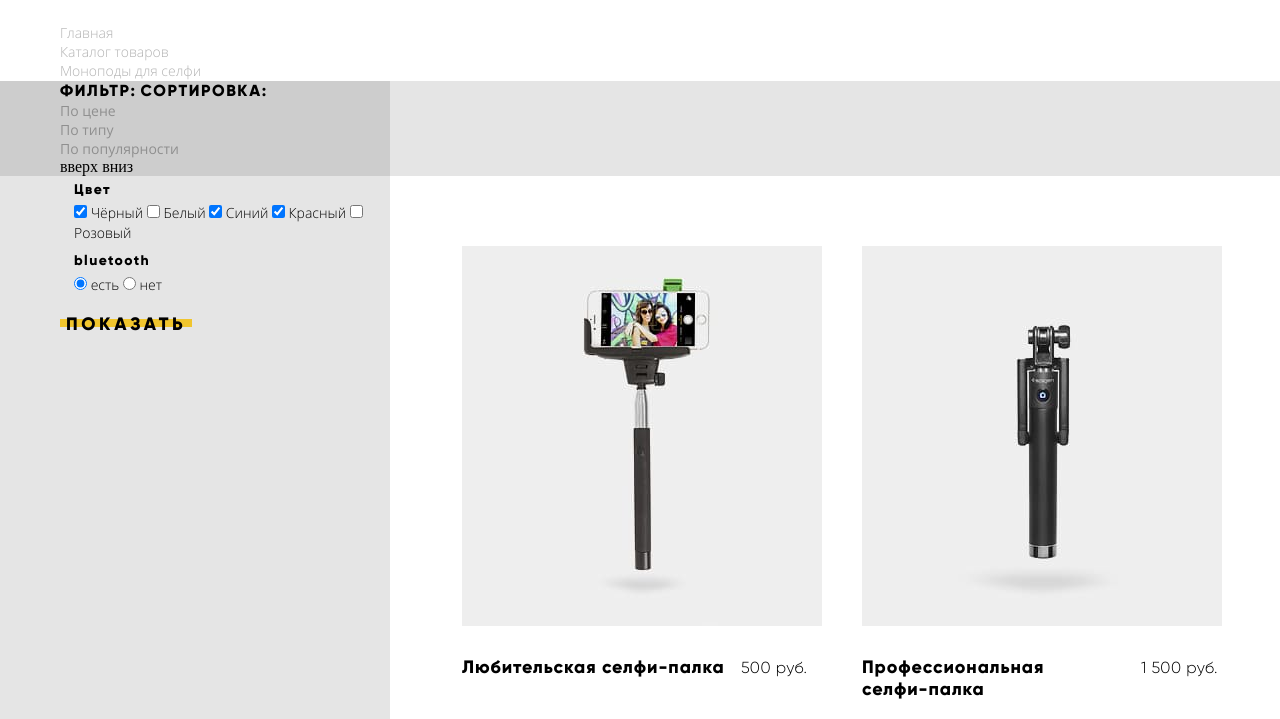
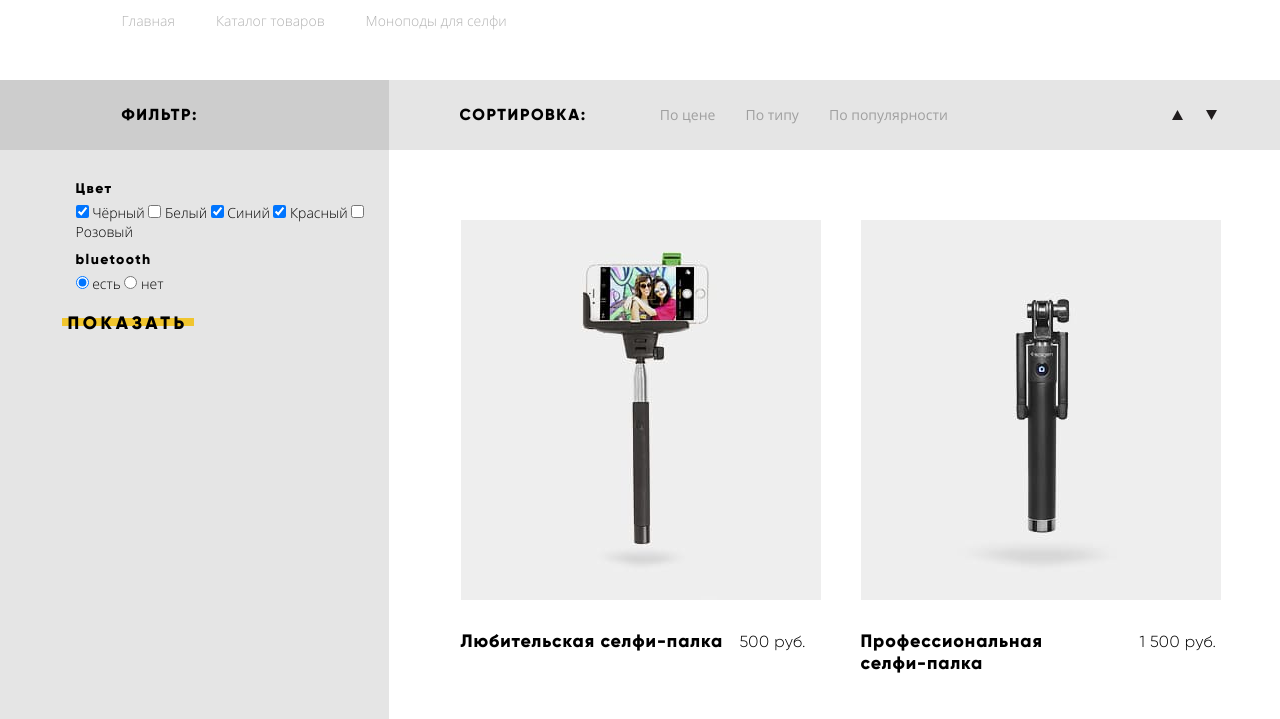
Before and after one commit to mauta/1049109-device-28, a plain HTML site: page catalog.html in a window 1280 px wide. Shown: the part 349-1068 px from the top of the page. Drawn offline with Linux system fonts and the light colour scheme; files whose address does not match are found by name.

Commit message:
add catalog-header style

```diff
--- a/catalog.html
+++ b/catalog.html
@@ -68,19 +68,28 @@
         </li>
       </ul>
 
-      <div class="catalog-header__wrap">
+
+
+          <span class="catalog-header__filter">фильтр:</span>
           <div class="catalog-header">
-          <span class="catalog-header__filter">фильтр:</span>
           <span class="catalog-header__sort">сортировка:</span>
           <ul class="catalog-header__list list">
             <li class="catalog-header__sort-item">По цене</li>
             <li class="catalog-header__sort-item">По типу</li>
             <li class="catalog-header__sort-item">По популярности</li>
           </ul>
-          <span>вверх</span>
-          <span>вниз</span>
+         <div class="catalog-header__btn-wrap">
+            <button class="catalog-header__btn">
+              <svg xmlns="http://www.w3.org/2000/svg" width="11" height="10" viewBox="0 0 11 10"><path fill="#231F20" d="M5.5 0L0 10h11z"/></svg>
+              <span class="visually-hidden">вверх</span>
+            </button>
+            <button class="catalog-header__btn">
+              <svg xmlns="http://www.w3.org/2000/svg" width="11" height="10" viewBox="0 0 11 10"><path fill="#231F20" d="M5.5 10L0 0h11"/></svg>
+              <span class="visually-hidden">вниз</span>
+            </button>
          </div>
         </div>
+
 
 
       <form class="catalog__filter filter" action="https://echo.htmlacademy.ru/" method="GET">
--- a/css/style.css
+++ b/css/style.css
@@ -202,7 +202,7 @@ body {
   margin: 0 auto;
   background-color: var(--accent-bgr);
   padding-top: 30px;
-  padding: 45px 60px 20px;
+  padding: 45px 60px 12px;
   position: relative;
   z-index: 1;
 }
@@ -1011,8 +1011,9 @@ body {
 .catalog {
   margin: 0 auto;
   display: grid;
-  grid-template-columns: auto 330px 830px auto;
+  grid-template-columns: auto 327px 830px auto;
   grid-template-rows: auto;
+  padding-top: 44px;
 
 }
 
@@ -1021,6 +1022,8 @@ body {
   font-weight: 800;
   font-size: 47px;
   line-height: 58px;
+  margin: 0;
+  padding-left: 60px;
   grid-column-start: 2;
   grid-column-end: 4;
   grid-row-start: 1;
@@ -1032,6 +1035,15 @@ body {
   grid-column-end: 4;
   grid-row-start: 2;
   grid-row-end: 3;
+  margin: 0;
+  padding-top: 30px;
+  padding-left: 60px;
+  padding-bottom: 50px;
+  display: flex;
+}
+
+.breadcrumbs__item {
+  margin-right: 41px;
 }
 
 .breadcrumbs__link {
@@ -1042,19 +1054,25 @@ body {
   opacity: 0.3;
 }
 
-.catalog-header__wrap {
-  background-color: var(--basic-grey-light);
-  grid-column-start: 1;
-  grid-column-end: 5;
+.catalog-header__filter {
+  grid-column-start: 2;
+  grid-column-end: 3;
   grid-row-start: 3;
   grid-row-end: 4;
   z-index: 10;
-  mix-blend-mode: multiply;
+  padding-left: 60px;
+  padding-top: 25px;
+  padding-bottom: 25px;
 }
 
-.catalog-header{
-width: 1160px;
-margin: auto;
+.catalog-header {
+  grid-column-start: 3;
+  grid-column-end: 4;
+  grid-row-start: 3;
+  grid-row-end: 4;
+  display: flex;
+  padding-top: 25px;
+  padding-left: 71px;
 }
 
 .catalog-header__filter,
@@ -1067,15 +1085,34 @@ margin: auto;
   text-transform: uppercase;
 }
 
+.catalog-header__list {
+  display: flex;
+  margin-left: 73px;
+}
+
 .catalog-header__sort-item {
   font-family: "Open Sans", Helvetica, sans-serif;
   font-weight: 400;
   font-size: 14px;
   line-height: 19px;
   opacity: 0.3;
+  margin-right: 30px;
 }
 
-.catalog__filter{
+.catalog-header__btn-wrap {
+  margin-left: auto;
+}
+
+.catalog-header__btn {
+  border: none;
+  outline: none;
+  background-color: transparent;
+  padding: 1px 2px 2px 2px;
+  margin-left: 15px;
+
+}
+
+.catalog__filter {
   background-color: var(--basic-grey-light);
   grid-column-start: 2;
   grid-column-end: 3;
@@ -1095,11 +1132,24 @@ margin: auto;
   height: 100%;
   width: 100%;
   display: block;
- }
+}
+
+.catalog::before {
+  grid-column-start: 1;
+  grid-column-end: 5;
+  grid-row-start: 3;
+  grid-row-end: 4;
+  content: "";
+  background-color: var(--basic-grey-light);
+  height: 100%;
+  width: 100%;
+  display: block;
+  mix-blend-mode: multiply;
+}
 
 
 
-.catalog__wrap{
+.catalog__wrap {
   grid-column-start: 3;
   grid-column-end: 4;
   grid-row-start: 4;
@@ -1128,12 +1178,12 @@ margin: auto;
   line-height: 19px;
 }
 
-.catalog__wrap{
+.catalog__wrap {
   padding-left: 72px;
   padding-top: 70px;
 }
 
-.catalog__list{
+.catalog__list {
   display: grid;
   grid-template-columns: 360px 360px;
   grid-template-rows: 454px 454px;
@@ -1141,20 +1191,20 @@ margin: auto;
   grid-column-gap: 40px;
 }
 
-.catalog__item{
+.catalog__item {
   padding: 0;
   font-size: 0;
   position: relative;
 }
 
-.catalog__img{
+.catalog__img {
   width: 100%;
   margin-bottom: 30px;
 }
 
-.catalog__name-wrap{
-display: flex;
-justify-content: space-between;
+.catalog__name-wrap {
+  display: flex;
+  justify-content: space-between;
 }
 
 .catalog__name {
@@ -1164,7 +1214,7 @@ justify-content: space-between;
   line-height: 22px;
   letter-spacing: 0.05em;
   width: 274px;
-  }
+}
 
 .catalog__price {
   font-family: "Gilroy", Helvetica, sans-serif;
@@ -1189,13 +1239,13 @@ justify-content: space-between;
   letter-spacing: 0.1em;
 }
 
-.catalog__add-cart{
+.catalog__add-cart {
   top: 171px;
   left: 77px;
   width: 200px;
 }
 
-.catalog__add-compare{
+.catalog__add-compare {
   top: 222px;
   left: 87px;
   opacity: 0.5;
@@ -1204,23 +1254,22 @@ justify-content: space-between;
 
 .catalog__new,
 .catalog__add-cart,
-.catalog__add-compare{
+.catalog__add-compare {
   position: absolute;
   display: none;
 }
 
 .catalog__item:hover .catalog__add-cart,
-.catalog__item:hover .catalog__add-compare
-{
+.catalog__item:hover .catalog__add-compare {
   display: flex;
 }
 
-.catalog__add-compare:hover{
+.catalog__add-compare:hover {
   opacity: 1;
 }
 
 .catalog__add-compare:active,
-.catalog__add-compare:focus{
+.catalog__add-compare:focus {
   opacity: 0.3;
 }
 
```
Lines whose indentation alone changed are shown as unchanged.
